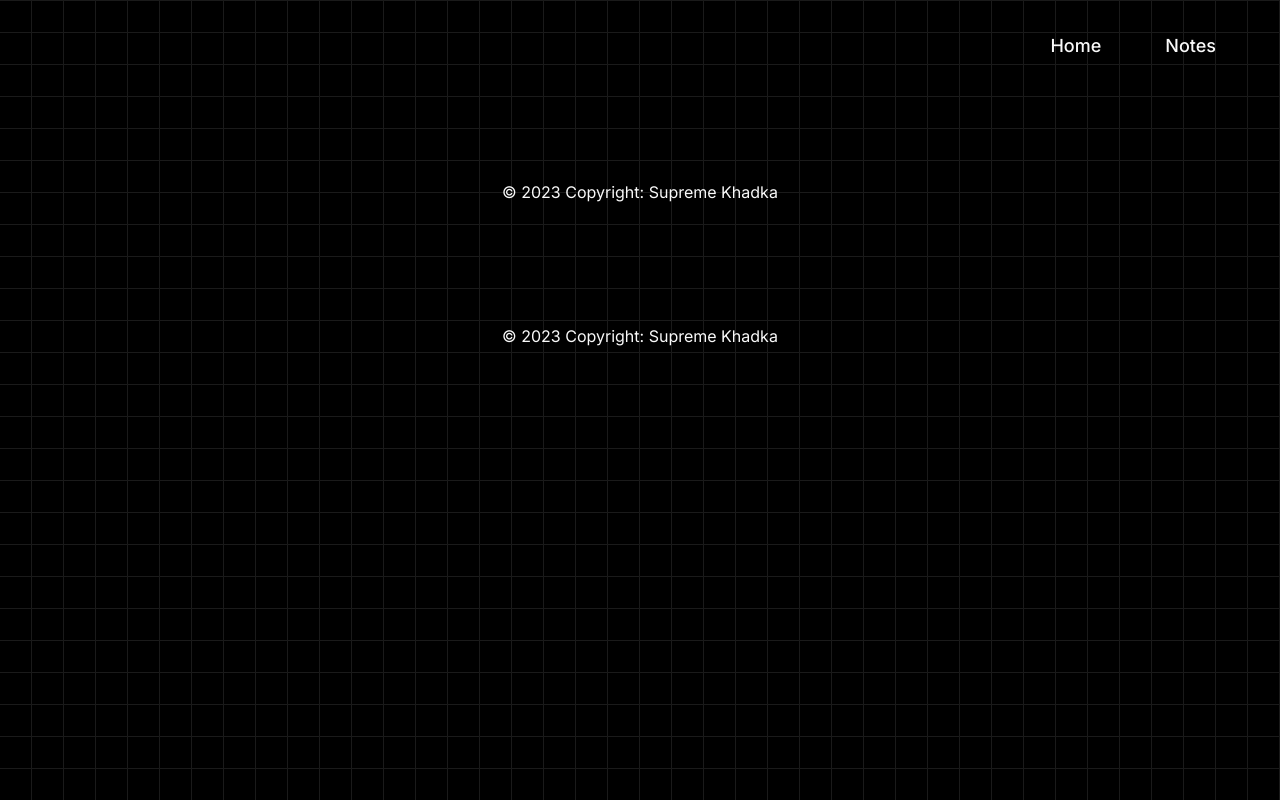
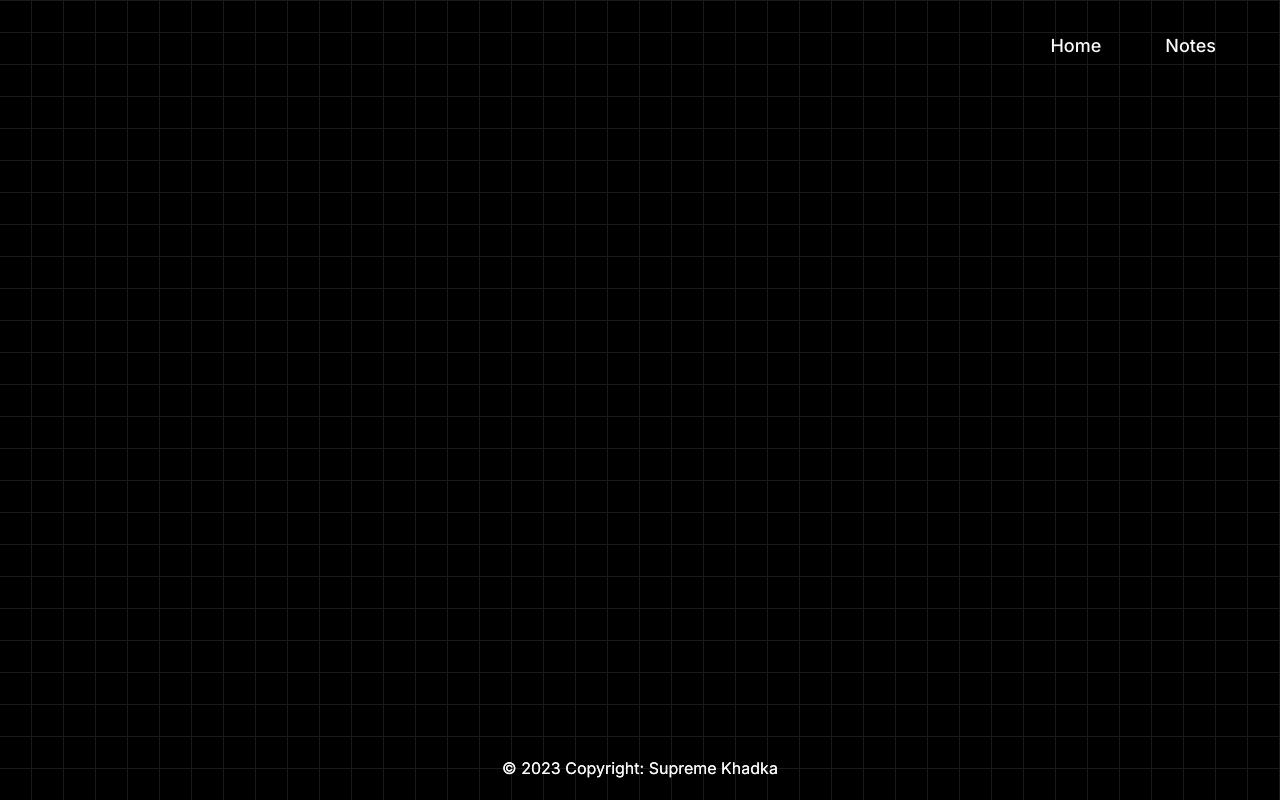
Before and after one commit to supremekhadka/notesdown, a Next.js app: page /components/footer in a window 1280 px wide. Built offline with nearby package versions, Linux system fonts and the light colour scheme.

Commit message:
footer abs

```diff
--- a/app/components/footer/page.tsx
+++ b/app/components/footer/page.tsx
@@ -10,7 +10,7 @@ export default function Footer() {
   return (
    <>
     {pathname !== '/notes' &&
-      (<div className='footer mt-20 z-1 h-16 w-full flex justify-center items-center'>
+      (<div className='footer absolute bottom-0 left-0 mt-20 z-1 h-16 w-full flex justify-center items-center'>
           <h3>© 2023 Copyright: Supreme Khadka</h3>
       </div>)
     }
--- a/app/page.tsx
+++ b/app/page.tsx
@@ -11,7 +11,7 @@ export default function Home() {
 
 
   return (
-    <div className="min-h-[30rem] sm:min-h-[40rem] h-auto relative flex flex-col items-center justify-center">
+    <div className="min-h-[30rem] sm:min-h-[40rem] h-max relative flex flex-col items-center justify-center">
           <h1 className="sm:text-5xl text-4xl font-semibold">Scribblore ✍️</h1>
       <Link
         href={`/notes`}
```
